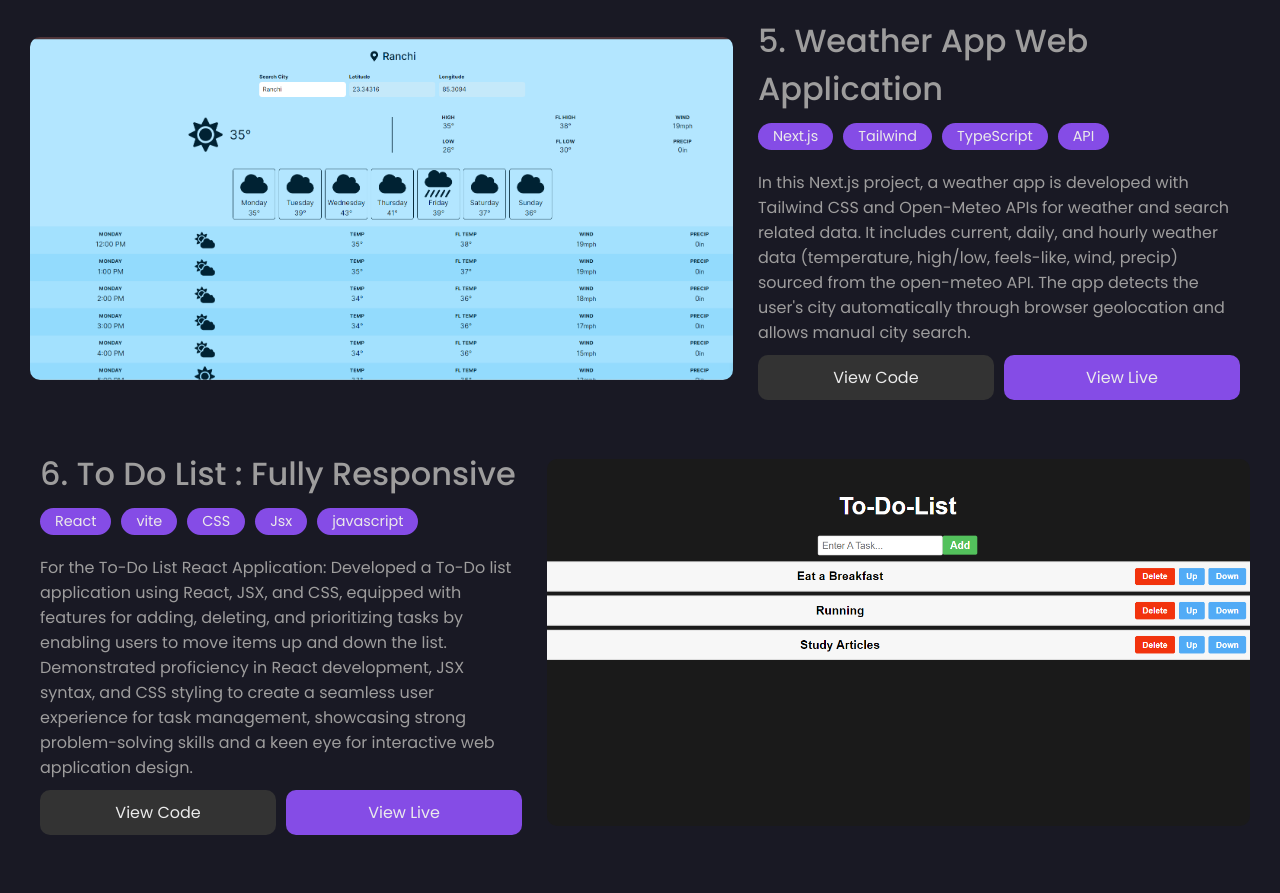
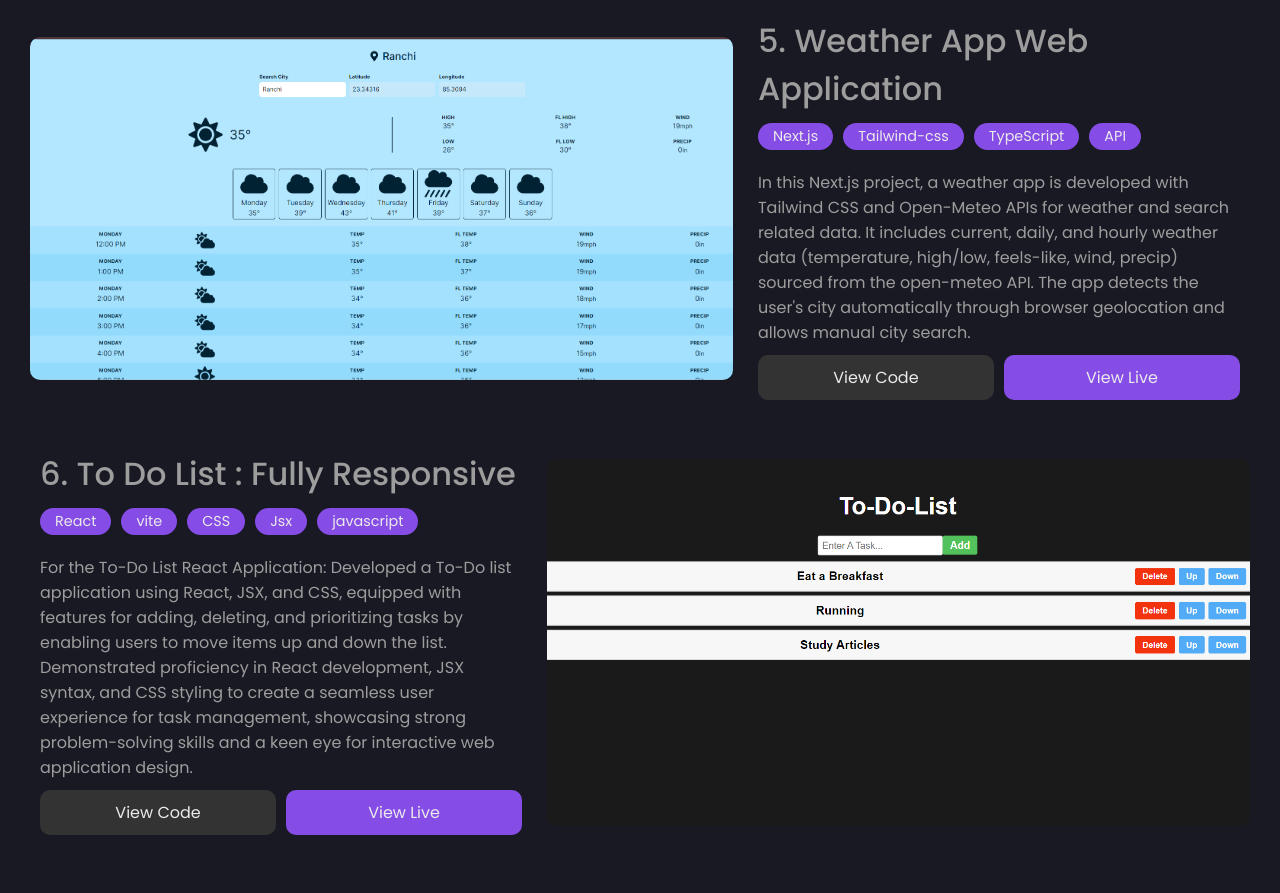
Before and after one commit to SachinSemwal007/portfolio, a React (Vite) app: page / in a window 1280 px wide. Shown: the part 5140-6033 px from the top of the page. Built offline with nearby package versions, Linux system fonts and the light colour scheme.

Commit message:
Made Changes

```diff
--- a/src/components/Projects/Projects.jsx
+++ b/src/components/Projects/Projects.jsx
@@ -47,7 +47,7 @@ const data = [
     {
         img: weather,
         projectTitle: "Weather App Web Application",
-        techStack: ["Next.js", "Tailwind", "TypeScript" , "API"],
+        techStack: ["Next.js", "Tailwind-css", "TypeScript" , "API"],
         description: "In this Next.js project, a weather app is developed with Tailwind CSS and Open-Meteo APIs for weather and search related data. It includes current, daily, and hourly weather data (temperature, high/low, feels-like, wind, precip) sourced from the open-meteo API. The app detects the user's city automatically through browser geolocation and allows manual city search.",
         githubLink: "https://github.com/SachinSemwal007/New-Weather-App-",
         appLink: "https://new-weather-app-blue.vercel.app/"
```
